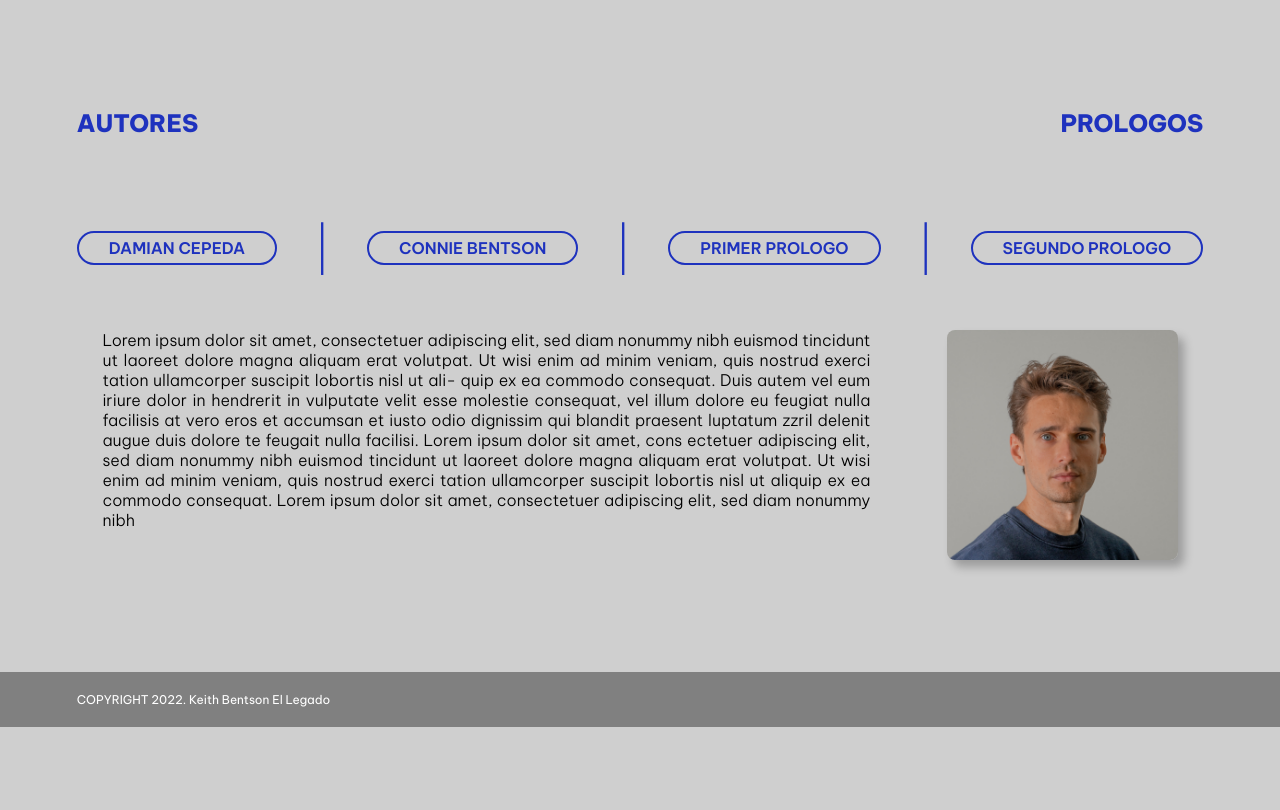
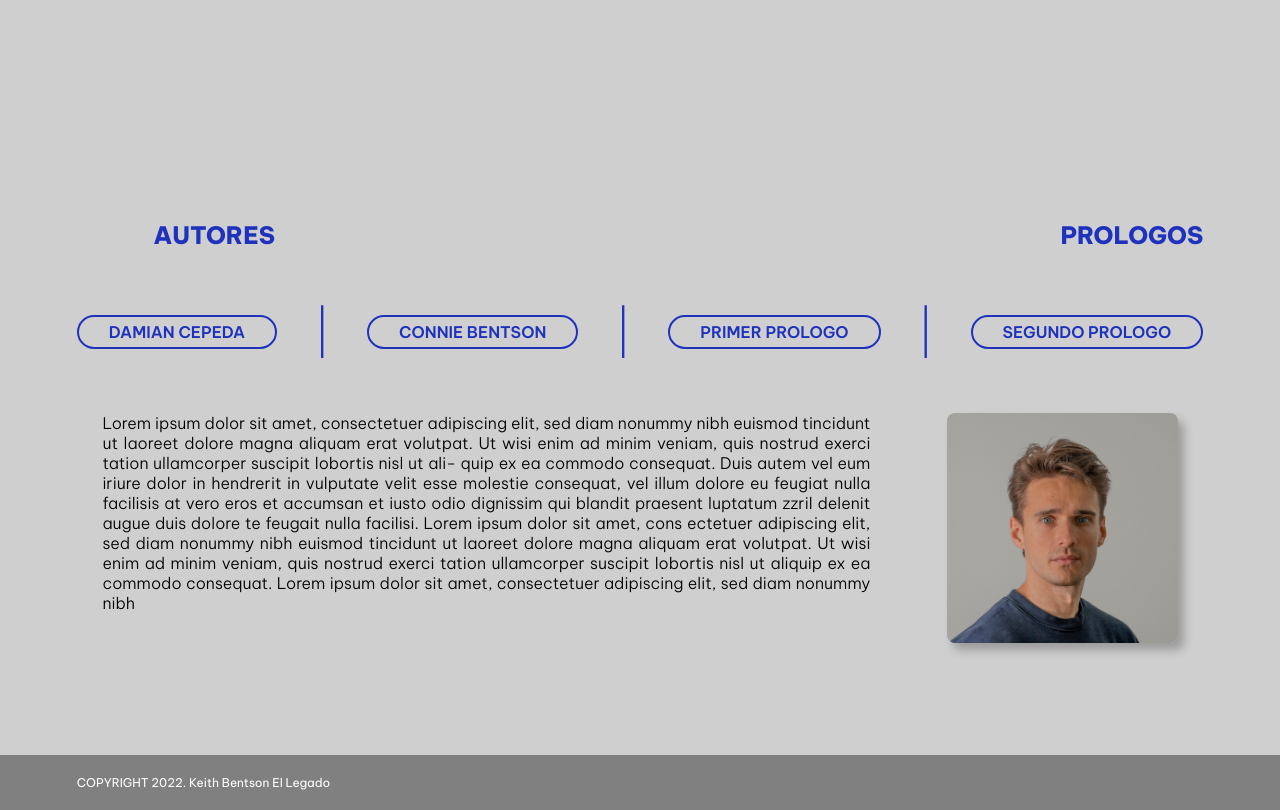
Before and after one commit to Lucasicepeda/Libro-KB-EllLegado, a PHP site: page /pages/autoresyprologo.html in a window 1280 px wide. Shown: the part 204-1014 px from the top of the page. Before the commit the page ends 931 px from the top, so only its background shows below. Run offline with PHP 8.4, Linux system fonts and the light colour scheme.

```diff
--- a/css/style.css
+++ b/css/style.css
@@ -17,24 +17,20 @@ header {
   display: flex;
   justify-content: space-between;
 }
-
 header div {
   display: flex;
   flex-direction: column;
   justify-content: center;
   margin-left: 6vw;
 }
-
 header div h1 {
   font-size: 40px;
   font-weight: 700;
 }
-
 header div h2 {
   font-size: 20px;
   font-weight: 400;
 }
-
 header nav {
   background-color: #1E32BE;
   color: #FFFFFF;
@@ -42,14 +38,12 @@ header nav {
   flex-direction: row;
   justify-content: flex-end;
 }
-
 header nav ul {
   display: flex;
   flex-direction: row;
   margin-right: 15vh;
   align-items: flex-end;
 }
-
 header nav ul li {
   list-style: none;
   margin: 0px 20px;
@@ -58,18 +52,15 @@ header nav ul li {
   height: 20px;
   transition: all 0.5s;
 }
-
 header nav ul li:hover {
   transform: translateY(-3px);
   transition: all 0.5s;
   cursor: pointer;
 }
-
 header nav ul li a {
   text-decoration: none;
   color: #FFFFFF;
 }
-
 header nav ul li a:visited {
   text-decoration: none;
   color: #FFFFFF;
@@ -78,37 +69,36 @@ header nav ul li a:visited {
 main section {
   margin: 14vh 6vw;
 }
-
 main section .titulos {
   display: flex;
   justify-content: space-between;
 }
-
 main section h3 {
   color: #1E32BE;
   font-weight: 800;
   font-size: 24px;
-    margin: 0vh 0vw 6vw 0vw;
+  margin: 14vh 0vw 6vh 6vw;
 }
-
+main section .opiniones {
+  margin: 14vh 6vw;
+}
 main section div {
   display: flex;
   font-weight: 300;
   font-size: 16px;
 }
-
 main section div p {
   text-align: justify;
 }
-
 main section div p.bootstrap {
   text-align: center;
 }
-
+main section div img {
+  width: 25vw;
+}
 main section div div {
   padding: 3vw;
 }
-
 main section div div div img {
   width: 70vw;
 }
@@ -120,7 +110,6 @@ footer {
   align-items: center;
   justify-content: flex-start;
 }
-
 footer p {
   font-size: 12px;
   margin: 20px 6vw;
@@ -132,7 +121,6 @@ main section .botones {
   justify-content: space-between;
   align-items: center;
 }
-
 main section .botones p {
   padding: 5px 30px;
   border-radius: 50px;
@@ -142,13 +130,11 @@ main section .botones p {
   cursor: pointer;
   transition: all 200ms ease-in;
 }
-
 main section .botones p:hover {
   color: #FFFFFF;
   background-color: #1E32BE;
   transition: all 300ms ease-in;
 }
-
 main section .botones span {
   padding: 5px 30px;
   border-radius: 50px;
@@ -156,21 +142,16 @@ main section .botones span {
   font-weight: 200;
   font-size: 45px;
 }
-
 main section .bio {
   display: flex;
   justify-content: space-between;
   margin: 6vh 2vw;
 }
-
 main section .bio p {
   width: 60vw;
 }
-
 main section .bio img {
   width: 18vw;
   border-radius: 8px;
   box-shadow: 6px 7px 10px 0px rgba(0, 0, 0, 0.25);
-}
-
-/*# sourceMappingURL=style.css.map */
+}/*# sourceMappingURL=style.css.map */
--- /dev/null
+++ b/scss/_mixings.scss
@@ -0,0 +1,64 @@
+@mixin header {
+    height: 25vh;
+    background-color: $color1;
+    color: #FFFFFF;
+    display: flex;
+    justify-content: space-between;
+
+    div {
+        display: flex;
+        flex-direction: column;
+        justify-content: center;
+        margin-left: 6vw;
+
+        h1 {
+            font-size: 40px;
+            font-weight: 700;
+        }
+
+        h2 {
+            font-size: 20px;
+            font-weight: 400;
+        }
+    }
+
+    nav {
+        background-color: $color1;
+        color: #FFFFFF;
+        display: flex;
+        flex-direction: row;
+        justify-content: flex-end;
+
+        ul {
+            display: flex;
+            flex-direction: row;
+            margin-right: 15vh;
+            align-items: flex-end;
+
+            li {
+                list-style: none;
+                margin: 0px 20px;
+                font-size: 20px;
+                font-weight: 300;
+                height: 20px;
+                transition: all 0.5s;
+
+                &:hover {
+                    transform: translateY(-3px);
+                    transition: all 0.5s;
+                    cursor: pointer;
+                }
+
+                a {
+                    text-decoration: none;
+                    color: #FFFFFF;
+
+                    &:visited {
+                        text-decoration: none;
+                        color: #FFFFFF;
+                    }
+                }
+            }
+        }
+    }
+}
--- /dev/null
+++ b/scss/_pagautoresyprologos.scss
@@ -0,0 +1,47 @@
+main section {
+    .botones {
+        p {
+            padding: 5px 30px;
+            border-radius: 50px;
+            border: $color1 2px solid;
+            color: $color1;
+            font-weight: 600;
+            cursor: pointer;
+            transition: all 200ms ease-in;
+
+            &:hover {
+                color: #FFFFFF;
+                background-color: $color1;
+                transition: all 300ms ease-in;
+            }
+        }
+
+        span {
+            padding: 5px 30px;
+            border-radius: 50px;
+            color: $color1;
+            font-weight: 200;
+            font-size: 45px;
+        }
+
+        display: flex;
+        justify-content: space-between;
+        align-items: center;
+    }
+
+    .bio {
+        display: flex;
+        justify-content: space-between;
+        margin: 6vh 2vw;
+
+        p {
+            width: 60vw;
+        }
+
+        img {
+            width: 18vw;
+            border-radius: 8px;
+            box-shadow: 6px 7px 10px 0px rgb(0 0 0 / 25%);
+        }
+    }
+}
--- /dev/null
+++ b/scss/_pagopiniones.scss
@@ -0,0 +1,2 @@
+*{
+}
--- a/scss/style.scss
+++ b/scss/style.scss
@@ -1,4 +1,9 @@
-@import '_variables.scss';
+// @import '_variables.scss';
+// @import '_pagopiniones.scss';
+// @import '_pagcomprar.scss';
+// @import '_paggaleria.scss';
+// @import '_pagautoresyprologos.scss';
+@import '_mixings.scss';
 
 * {
     margin: 0px;
@@ -89,10 +97,14 @@ main {
         color: $color1;
         font-weight: 800;
         font-size: 24px;
-        margin: 0vh 0vw 6vw 0vw;
+        margin: 14vh 0vw 6vh 6vw;
     }
 
     margin: 14vh 6vw;
+
+    .opiniones{
+        margin: 14vh 6vw;
+    }
 
     div {
         display: flex;
@@ -130,53 +144,3 @@ footer {
         margin: 20px 6vw;
     }
 }
-
-/* PAG AUTORES */
-
-main section {
-    .botones {
-        p {
-            padding: 5px 30px;
-            border-radius: 50px;
-            border: $color1 2px solid;
-            color: $color1;
-            font-weight: 600;
-            cursor: pointer;
-            transition: all 200ms ease-in;
-
-            &:hover {
-                color: #FFFFFF;
-                background-color: $color1;
-                transition: all 300ms ease-in;
-            }
-        }
-
-        span {
-            padding: 5px 30px;
-            border-radius: 50px;
-            color: $color1;
-            font-weight: 200;
-            font-size: 45px;
-        }
-
-        display: flex;
-        justify-content: space-between;
-        align-items: center;
-    }
-
-    .bio {
-        display: flex;
-        justify-content: space-between;
-        margin: 6vh 2vw;
-
-        p {
-            width: 60vw;
-        }
-
-        img {
-            width: 18vw;
-            border-radius: 8px;
-            box-shadow: 6px 7px 10px 0px rgb(0 0 0 / 25%);
-        }
-    }
-}
```
Also changed, not shown: other parts of scss/style.scss (+61 -56 lines), 1 other file. Lines whose indentation alone changed are shown as unchanged.
